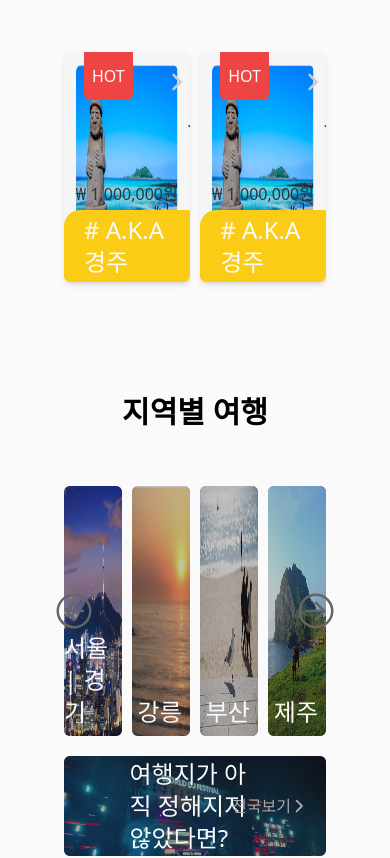
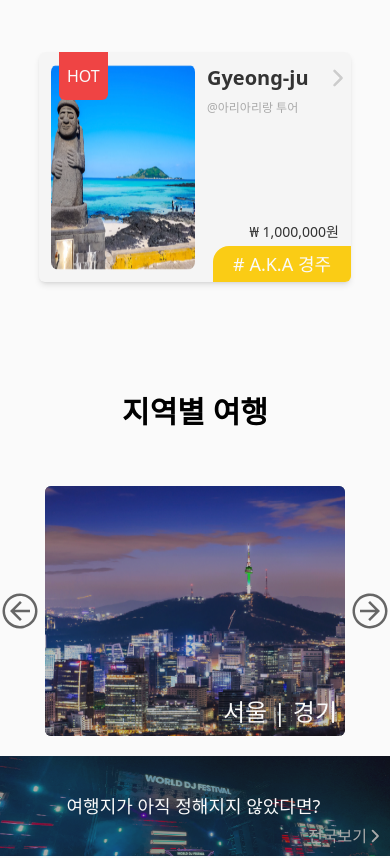
Before and after one commit to TRIP-Side-Project/frontend, a React (Vite) app: page / in a window 390 px wide. Shown: the part 1000-1858 px from the top of the page. Built offline with nearby package versions, Linux system fonts and the light colour scheme.

Commit message:
Style: 홈 페이지 반응형 1차 작업

```diff
--- a/src/components/recommendProductItems/RecommendProductItems.tsx
+++ b/src/components/recommendProductItems/RecommendProductItems.tsx
@@ -4,31 +4,33 @@ import ArrowRight from "@/assets/svg/ArrowRight";
 const recommendProductItems = () => {
   return (
     <>
-      <div className="w-[48%] cursor-pointer shadow-md p-3 overflow-hidden relative bg-ITEM_BG_COLOR rounded-md flex gap-3 align-center">
-        <div className= "absolute top-0 px-2 py-3 bg-red-500 left-5 text-BASIC_WHITE rounded-b-md">
+      <div className="w-4/5 md:w-[48%] cursor-pointer shadow-md p-3 overflow-hidden relative bg-ITEM_BG_COLOR rounded-md flex gap-3 align-center">
+        <div className= "z-10 absolute top-0 px-2 py-3 bg-red-500 left-5 text-BASIC_WHITE rounded-b-md">
           <p>HOT</p>
         </div>
-        <img
-          src={jeju1}
-          alt="jeju image"
-          className="rounded-lg w-[250px] h-full"
-        />
+        <div className="w-1/2 md:w-[250px] h-full overflow-hidden rounded-lg">
+          <img
+            src={jeju1}
+            alt="jeju image"
+            className="scale-x-125 w-full h-full"
+          />
+        </div>
         <div>
-          <h2 className="text-2xl text-BASIC_BLACK">Gyeong-ju</h2>
-          <div className="absolute top-5 right-1">
+          <h2 className="text-xl md:text-2xl font-bold text-BASIC_BLACK">Gyeong-ju</h2>
+          <div className="absolute top-4 md:top-5 right-1">
             <ArrowRight
               fillColor="#cccccc"
               width="20px"
               height="20px"
             />
           </div>
-          <p className="pt-2 text-sm text-LIGHT_GRAY_COLOR">
+          <p className="pt-2 text-xs md:text-sm text-LIGHT_GRAY_COLOR">
             @아리아리랑 투어
           </p>
         </div>
         <div className="absolute bottom-0 right-0 flex flex-col gap-1">
-          <p className="pr-3 text-right text-BASIC_BLACK">₩ 1,000,000원</p>
-          <p className="px-5 py-1 text-2xl bg-yellow-400 rounded-tl-2xl text-BASIC_WHITE "># A.K.A 경주</p>
+          <p className="pr-3 text-right text-sm md:text-base text-BASIC_BLACK">₩ 1,000,000원</p>
+          <p className="px-5 py-1 text-lg md:text-2xl bg-yellow-400 rounded-tl-2xl text-BASIC_WHITE "># A.K.A 경주</p>
         </div>
 			</div>
     </>
--- a/src/components/regionProductTheme/RegionProductTheme.tsx
+++ b/src/components/regionProductTheme/RegionProductTheme.tsx
@@ -7,7 +7,7 @@ interface RegionProductInfo {
 const RegionProductTheme: React.FC<RegionProductInfo> = ({region, regionImgUrl}) => {
   return (
     <>
-    <div className="w-[22%] rounded-md relative overflow-hidden cursor-pointer">
+    <div className="w-[300px] md:w-[22%] rounded-md relative overflow-hidden cursor-pointer">
 			<div className="w-full h-full bg-BASIC_BLACK">
 				<img
 					src={regionImgUrl}
--- a/src/pages/Home.tsx
+++ b/src/pages/Home.tsx
@@ -11,14 +11,28 @@ import JejuImage from "@/assets/img/jeju2.png";
 import AllAreasImage from "@/assets/img/seeallareas.png";
 import NextOutline from "@/assets/svg/NextOutline";
 import RegionProductTheme from "@/components/regionProductTheme/RegionProductTheme";
+import { useEffect, useState } from "react";
 
 export default function Home() {
 	const sectionTitle = "text-3xl text-center mb-14 font-bold";
+	const themeTitleStyle = "absolute text-xl md:text-2xl text-BASIC_WHITE bottom-2 right-2";
+
+	// 동적 화면 사이즈 구하기
+	// 근데 바뀔 때마다 함수가 돌아가서 성능면에서 개선이 필요해 보임.
+	const [innerWidth, setInnerWidth] = useState(window.innerWidth);
+	useEffect(() => {
+    const resizeListener = () => {
+      setInnerWidth(window.innerWidth);
+    };
+    window.addEventListener("resize", resizeListener);
+  });
+
+  // console.log("innerWidth", innerWidth);
 
 	return (
 		<>
 			<div className="flex flex-col w-full gap-20 bg-BASIC_WHITE">
-				<div className="w-screen h-[750px] relative">
+				<div className="w-full h-[750px] relative">
 					<div>
 						<img
 							src={jeju1}
@@ -31,8 +45,8 @@ export default function Home() {
 						alt="jejuImage"
 						className="absolute w-4/5 transform -translate-x-1/2 -translate-y-1/2 h-3/4 top-1/2 left-1/2"
 					/>
-					<div className="">
-						<div className="px-10 bg-[rgba(0,0,0,0.4)] w-1/3 h-full z-1 absolute top-0 right-0 flex flex-col justify-center gap-4">
+					<div>
+						<div className="px-10 bg-[rgba(0,0,0,0.4)] w-full md:w-1/3 h-full z-1 absolute top-0 right-0 flex flex-col justify-center gap-4">
 							<h1 className="my-5 text-2xl text-BASIC_WHITE">출발지</h1>
 							<div className="border-b text-BASIC_WHITE ">
 								<span className="inline-block">
@@ -56,50 +70,60 @@ export default function Home() {
 						</div>
 					</div>
 				</div>
-				<div className="flex flex-col px-16 gap-28">
+				<div className="flex flex-col gap-28">
 					<div className="flex flex-col justify-between w-full">
 						<h1 className={sectionTitle}>추천 상품</h1>
+						{innerWidth > 768 &&
 							<div className="h-[230px] w-full flex justify-between">
 							{Array.from(Array(2), (_, index) => (
 								<RecommendProductItems key={index} />
 							))}
 						</div>
+						}
+						{innerWidth <= 768 &&
+							<div className="h-[230px] w-full flex justify-center">
+								<RecommendProductItems />
+							</div>
+						}
 					</div>
 					<div className="flex flex-col justify-between w-full">
 						<h1 className={sectionTitle}>지역별 여행</h1>
 						<div className="h-[370px] w-full flex flex-col justify-between">
-							<div className="h-[250px] flex justify-between relative">
-								<div className="absolute top-1/2 transform rotate-180 -translate-y-1/2  left-[-4%] z-10 cursor-pointer">
+							<div className="h-[250px] flex justify-center md:justify-between relative">
+								<div className="absolute top-1/2 transform rotate-180 -translate-y-1/2 left-0 z-10 cursor-pointer">
 									<NextOutline fillColor="#666666" width="40px" height="40px" />
 								</div>
-								<div className="absolute top-1/2 transform -translate-y-1/2 right-[-4%] z-10 cursor-pointer">
+								<div className="absolute top-1/2 transform -translate-y-1/2 right-0 z-10 cursor-pointer">
 									<NextOutline fillColor="#666666" width="40px" height="40px" />
 								</div>
-								<RegionProductTheme
-									region={"서울 | 경기"}
-									regionImgUrl={SeoulImage}
-								/>
-								<RegionProductTheme
-									region={"강릉"}
-									regionImgUrl={GangreoungImage}
-								/>
+								{innerWidth > 768 &&
+								<>
+									<RegionProductTheme region={"서울 | 경기"} regionImgUrl={SeoulImage} />
+									<RegionProductTheme	region={"강릉"}	regionImgUrl={GangreoungImage} />
 									<RegionProductTheme region={"부산"} regionImgUrl={BusanImage} />
 									<RegionProductTheme region={"제주"} regionImgUrl={JejuImage} />
+								</>
+								}
+								{innerWidth <= 768 &&
+								<>
+									<RegionProductTheme region={"서울 | 경기"} regionImgUrl={SeoulImage} />
+								</>
+								}
 							</div>
 							<div className="relative cursor-pointer">
-								<div className="w-full h-[100px] bg-BASIC_BLACK rounded-md overflow-hidden">
+								<div className="w-full h-[100px] bg-BASIC_BLACK md:rounded-md overflow-hidden">
 									<img
 										src={AllAreasImage}
 										alt="see all areas of korea"
 										className="w-full h-full opacity-70"
 									/>
 								</div>
-								<h2 className="absolute text-2xl transform -translate-x-1/2 -translate-y-1/2 top-1/2 left-1/2 text-BASIC_WHITE">
+								<h2 className="text-lg md:text-2xl absolute top-1/2 left-1/3 md:left-1/2 transform -translate-y-1/2 -translate-x-1/4 md:-translate-x-1/2 text-BASIC_WHITE">
 									여행지가 아직 정해지지 않았다면?
 								</h2>
-								<div className="absolute flex transform -translate-y-1/2 top-1/2 right-5 text-LIGHT_GRAY_COLOR">
+								<div className="absolute flex bottom-2 right-2 md:transform md:-translate-y-1/2 md:top-1/2 md:right-5 text-LIGHT_GRAY_COLOR">
 									<span>전국보기</span>
-									<div className="">
+									<div>
 										<ArrowRight
 											fillColor="#aaaaaa"
 											width="15px"
@@ -112,29 +136,46 @@ export default function Home() {
 					</div>
 					<div className="flex flex-col justify-between w-full">
 						<h1 className={sectionTitle}>테마별 여행</h1>
+						{innerWidth > 768 &&
 							<div className="h-[200px] w-full flex justify-between">
 								<div className="w-[30%] h-full bg-MAIN_COLOR rounded-md relative cursor-pointer">
-								<h2 className="absolute text-2xl text-BASIC_WHITE bottom-2 right-2">
+									<h2 className={themeTitleStyle}>
 										눈꽃여행
 									</h2>
 								</div>
 								<div className="w-[30%] h-full bg-MAIN_COLOR rounded-md relative cursor-pointer">
-								<h2 className="absolute text-2xl text-BASIC_WHITE bottom-2 right-2">
+									<h2 className={themeTitleStyle}>
 										바닷가여행
 									</h2>
 								</div>
 								<div className="w-[30%] h-full bg-MAIN_COLOR rounded-md relative cursor-pointer">
-								<h2 className="absolute text-2xl text-BASIC_WHITE bottom-2 right-2">
+									<h2 className={themeTitleStyle}>
 										산길여행
 									</h2>
 								</div>
 							</div>
+						}
+						{innerWidth <= 768 &&
+							<div className="relative h-[200px] w-full flex justify-center md:justify-between">
+								<div className="absolute top-1/2 transform rotate-180 -translate-y-1/2 left-0 z-10 cursor-pointer">
+									<NextOutline fillColor="#666666" width="40px" height="40px" />
+								</div>
+								<div className="absolute top-1/2 transform -translate-y-1/2 right-0 z-10 cursor-pointer">
+									<NextOutline fillColor="#666666" width="40px" height="40px" />
+								</div>
+								<div className="w-[250px] md:w-[30%] h-full bg-MAIN_COLOR rounded-md relative cursor-pointer">
+									<h2 className={themeTitleStyle}>
+										눈꽃여행
+									</h2>
 								</div>
 							</div>
-				<div className="flex flex-col justify-between w-full px-16 pt-10 pb-16 bg-cyan-100">
+						}
+					</div>
+				</div>
+				<div className="flex flex-col justify-between w-full px-16 pt-10 pb-16 mb-10 bg-cyan-100">
 					<h1 className={sectionTitle}>여행후기</h1>
-					<div className="flex justify-between">
-						<div className="w-2/5">
+					<div className="md:flex md:justify-between">
+						<div className="w-full md:w-2/5">
 							<h2 className="text-2xl font-bold">대충여행후기제목</h2>
 							<div className="w-full h-0 my-5 border border-BASIC_BLACK" />
 							<p className="text-xl">
@@ -144,15 +185,22 @@ export default function Home() {
 								<span className="mr-2">#제주</span>
 								<span className="mr-2">#힐링</span>
 							</div>
-							<div className="flex mt-5 text-base cursor-pointer text-LIGHT_GRAY_COLOR">
+							<div className="flex justify-end md:justify-start mt-5 text-base cursor-pointer text-LIGHT_GRAY_COLOR">
 								<p>자세히보기</p>
 								<ArrowRight fillColor="#aaaaaa" width="15" height="24" />
 							</div>
 						</div>
-						<div className="flex justify-between w-[500px] gap-2">
+						<div className="mt-10 md:ml-10 flex justify-center md:justify-between md:w-[500px] md:gap-2">
+							{innerWidth > 768 &&
+								<>
 									{Array.from(Array(2), (_, index) => (
 										<ProductCardItems key={index} />
 									))}
+								</>
+							}
+							{innerWidth <= 768 &&
+									<ProductCardItems />
+							}
 						</div>
 					</div>
 				</div>
```
Lines whose indentation alone changed are shown as unchanged.
